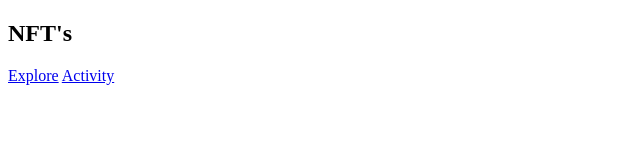
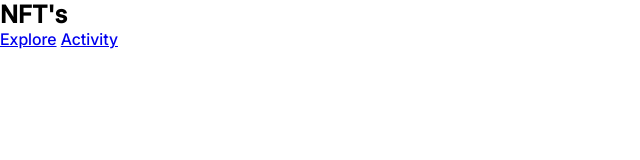
Before and after one commit to asianprogrammer/NFT-s, a plain HTML site: page index.html in a window 1280 px wide. Shown: the whole page, without its empty margins (0-640 px from the left). Drawn offline with Linux system fonts and the light colour scheme.

Commit message:
Css setup ready

```diff
--- a/index.html
+++ b/index.html
@@ -4,6 +4,7 @@
     <meta charset="UTF-8">
     <meta name="viewport" content="width=device-width, initial-scale=1.0">
     <title>NFT</title>
+    <link rel="stylesheet" href="style.css">
 </head>
 <body>
 
--- a/style.css
+++ b/style.css
@@ -0,0 +1,24 @@
+@font-face {
+    font-family: Inter;
+    src: url(./assets/fonts/Inter_18pt-Medium.ttf);
+}
+
+@font-face {
+    font-family: Go;
+    src: url(./assets/fonts/Gotu-Regular.ttf);
+}
+
+:root {
+    --bg: #08181A;
+    --lightGreen: #BAFC00;
+    --lightGray: rgb(255, 255, 255, 75%);
+}
+
+* {
+    margin: 0;
+    padding: 0;
+}
+
+body {
+    font-family: Inter;
+}
```
